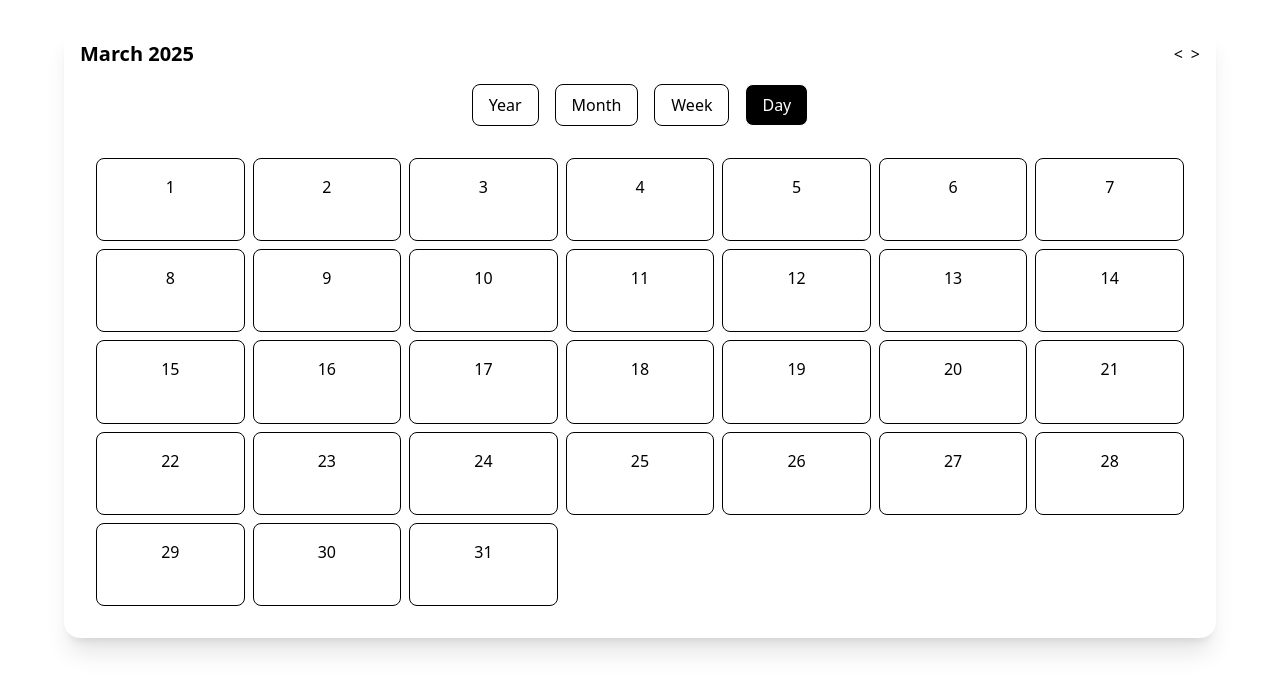
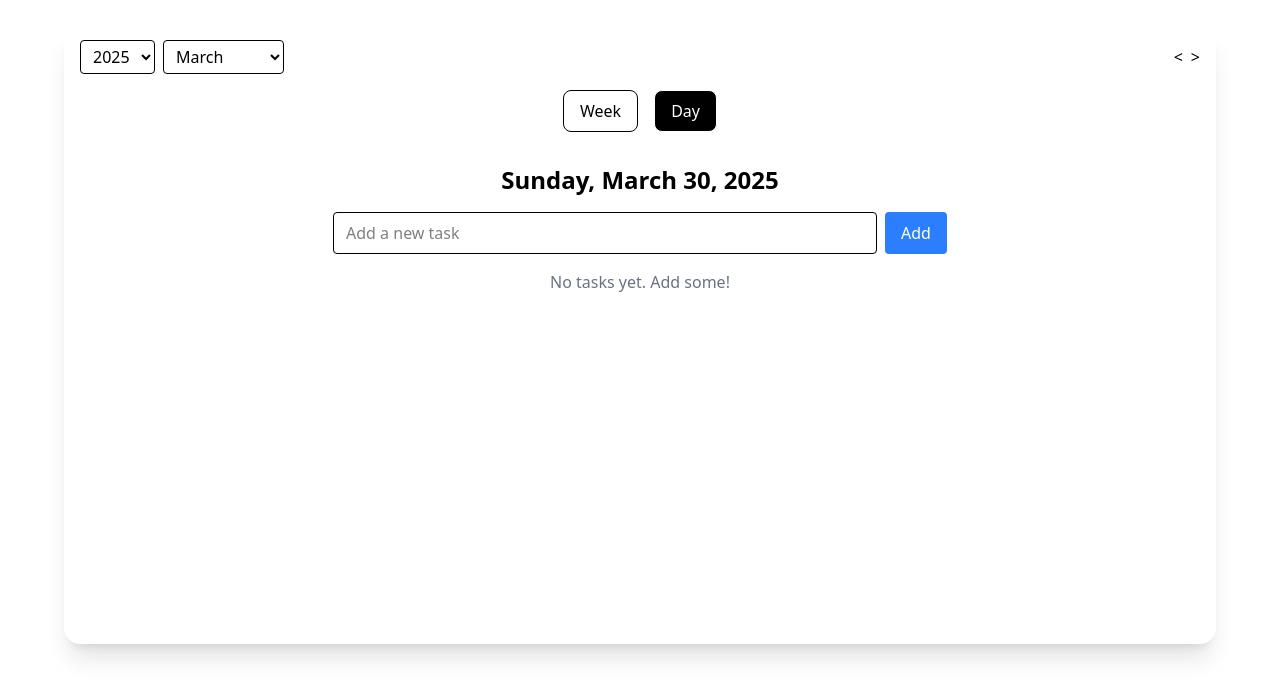
Before and after one commit to Arthur1asdf/Task-it, a React (Vite) app in the folder largeProject/frontend/: page /calender in a window 1280 px wide. Both pictures are taken after a click on the button "Day". Shown: the top 698 px of the page. Built offline with nearby package versions, Linux system fonts and the light colour scheme.

Commit message:
fix calender page

```diff
--- a/largeProject/frontend/src/pages/calender.tsx
+++ b/largeProject/frontend/src/pages/calender.tsx
@@ -3,122 +3,136 @@ import { useState } from "react";
 export default function Calendar() {
   const [view, setView] = useState("Week");
   const [date, setDate] = useState(new Date());
-  const [yearRangeStart, setYearRangeStart] = useState(new Date().getFullYear());
+  const [weekStart, setWeekStart] = useState(() => {
+    const today = new Date();
+    today.setDate(today.getDate() - today.getDay() + 1);
+    return today;
+  });
+  const [tasksByDate, setTasksByDate] = useState({});
+  const [newTask, setNewTask] = useState("");
+
+  const getDateKey = (dateObj) => dateObj.toISOString().split("T")[0];
 
   const handleViewChange = (newView) => {
+    if (newView === "Week") {
+      const newStart = new Date(date);
+      newStart.setDate(date.getDate() - date.getDay() + 1);
+      setWeekStart(newStart);
+    }
     setView(newView);
   };
 
   const handlePrev = () => {
     const newDate = new Date(date);
-    if (view === "Year") setYearRangeStart((prev) => prev - 20);
-    else if (view === "Week") newDate.setDate(date.getDate() - 7);
-    else if (view === "Day") newDate.setMonth(date.getMonth() - 1);
+    if (view === "Week") {
+      const newStart = new Date(weekStart);
+      newStart.setDate(newStart.getDate() - 7);
+      setWeekStart(newStart);
+      setDate(newStart);
+    } else if (view === "Day") newDate.setDate(date.getDate() - 1);
     setDate(newDate);
   };
 
   const handleNext = () => {
     const newDate = new Date(date);
-    if (view === "Year") setYearRangeStart((prev) => prev + 20);
-    else if (view === "Week") newDate.setDate(date.getDate() + 7);
-    else if (view === "Day") newDate.setMonth(date.getMonth() + 1);
+    if (view === "Week") {
+      const newStart = new Date(weekStart);
+      newStart.setDate(newStart.getDate() + 7);
+      setWeekStart(newStart);
+      setDate(newStart);
+    } else if (view === "Day") newDate.setDate(date.getDate() + 1);
     setDate(newDate);
   };
 
-  const renderYearView = () => {
-    const years = Array.from({ length: 20 }, (_, i) => yearRangeStart + i);
-    return (
-      <div className="grid grid-cols-5 gap-4 p-4">
-        {years.map((year) => (
-          <button
-            key={year}
-            onClick={() => {
-              setDate(new Date(year, 0, 1));
-              setView("Month");
-            }}
-            className="border rounded-lg p-4 hover:bg-gray-200"
-          >
-            {year}
-          </button>
-        ))}
-      </div>
-    );
-  };
-
-  const renderMonthView = () => {
-    const months = [
-      "January", "February", "March", "April", "May", "June",
-      "July", "August", "September", "October", "November", "December"
-    ];
-    return (
-      <div className="grid grid-cols-3 gap-4 p-4">
-        {months.map((month, index) => (
-          <button
-            key={month}
-            onClick={() => {
-              const newDate = new Date(date.getFullYear(), index, 1);
-              setDate(newDate);
-              setView("Day");
-            }}
-            className="border rounded-lg p-4 hover:bg-gray-200"
-          >
-            {month}
-          </button>
-        ))}
-      </div>
-    );
+  const addTask = () => {
+    if (newTask.trim() === "") return;
+    const key = getDateKey(date);
+    setTasksByDate((prev) => ({
+      ...prev,
+      [key]: [...(prev[key] || []), newTask.trim()]
+    }));
+    setNewTask("");
   };
 
   const renderWeekView = () => {
-    const start = new Date(date);
-    start.setDate(date.getDate() - date.getDay() + 1);
     const days = Array.from({ length: 7 }, (_, i) => {
-      const d = new Date(start);
-      d.setDate(start.getDate() + i);
+      const d = new Date(weekStart);
+      d.setDate(weekStart.getDate() + i);
       return d;
     });
 
     return (
       <div className="grid grid-cols-7 gap-2 h-[60vh]">
-        {days.map((day, index) => (
-          <div key={index} className="border rounded-lg p-2 flex flex-col">
+        {days.map((day, index) => {
+          const key = getDateKey(day);
+          return (
+            <div
+              key={index}
+              className="border rounded-lg p-2 flex flex-col cursor-pointer hover:bg-gray-100"
+              onClick={() => {
+                setDate(day);
+                setView("Day");
+              }}
+            >
               <h3 className="font-semibold mb-2 text-center">
-              {day.toLocaleDateString("en-US", { weekday: 'long' })}
+                {day.toLocaleDateString("en-US", { weekday: 'long', day: 'numeric' })}
               </h3>
+              <ul className="text-sm text-gray-700 space-y-1 overflow-auto">
+                {(tasksByDate[key] || []).map((task, i) => (
+                  <li key={i} className="truncate">• {task}</li>
+                ))}
+              </ul>
               <div className="flex-grow"></div>
             </div>
-        ))}
+          );
+        })}
       </div>
     );
   };
 
   const renderDayView = () => {
-    const year = date.getFullYear();
-    const month = date.getMonth();
-    const lastDay = new Date(year, month + 1, 0).getDate();
-    const days = Array.from({ length: lastDay }, (_, i) => i + 1);
+    const key = getDateKey(date);
+    const dayTasks = tasksByDate[key] || [];
 
     return (
-      <div className="grid grid-cols-7 gap-2 h-[60vh] p-4">
-        {days.map((day) => (
-          <div
-            key={day}
-            className="border rounded-lg p-4 text-center hover:bg-gray-100 cursor-pointer"
-            onClick={() => setDate(new Date(year, month, day))}
+      <div className="h-[60vh] p-4 overflow-y-auto">
+        <h2 className="text-2xl font-bold mb-4 text-center">
+          {date.toLocaleDateString("en-US", { weekday: 'long', year: 'numeric', month: 'long', day: 'numeric' })}
+        </h2>
+
+        <div className="mb-4 flex gap-2 justify-center">
+          <input
+            type="text"
+            value={newTask}
+            onChange={(e) => setNewTask(e.target.value)}
+            placeholder="Add a new task"
+            className="border rounded px-3 py-2 w-1/2"
+          />
+          <button
+            onClick={addTask}
+            className="bg-blue-500 text-white px-4 py-2 rounded hover:bg-blue-600"
           >
-            {day}
+            Add
+          </button>
         </div>
+
+        {dayTasks.length === 0 ? (
+          <div className="text-center text-gray-500">No tasks yet. Add some!</div>
+        ) : (
+          <ul className="space-y-2">
+            {dayTasks.map((task, index) => (
+              <li key={index} className="p-3 border rounded shadow-sm">
+                {task}
+              </li>
             ))}
+          </ul>
+        )}
       </div>
     );
   };
 
   const renderCalendar = () => {
     switch (view) {
-      case "Year":
-        return renderYearView();
-      case "Month":
-        return renderMonthView();
       case "Week":
         return renderWeekView();
       case "Day":
@@ -133,7 +147,26 @@ export default function Calendar() {
       <div className="w-full max-w-6xl bg-white shadow-xl rounded-2xl p-4">
         {/* Header */}
         <div className="flex justify-between items-center mb-4">
-          <div className="text-xl font-bold">{date.toLocaleDateString("en-US", { year: 'numeric', month: 'long' })}</div>
+          <div className="flex gap-2 items-center">
+            <select
+              value={date.getFullYear()}
+              onChange={(e) => setDate(new Date(parseInt(e.target.value), date.getMonth(), date.getDate()))}
+              className="border rounded px-2 py-1"
+            >
+              {Array.from({ length: 20 }, (_, i) => 2015 + i).map((yr) => (
+                <option key={yr} value={yr}>{yr}</option>
+              ))}
+            </select>
+            <select
+              value={date.getMonth()}
+              onChange={(e) => setDate(new Date(date.getFullYear(), parseInt(e.target.value), date.getDate()))}
+              className="border rounded px-2 py-1"
+            >
+              {[...Array(12)].map((_, i) => (
+                <option key={i} value={i}>{new Date(0, i).toLocaleString("en-US", { month: "long" })}</option>
+              ))}
+            </select>
+          </div>
           <div className="flex gap-2">
             <button onClick={handlePrev}>{"<"}</button>
             <button onClick={handleNext}>{">"}</button>
@@ -142,7 +175,7 @@ export default function Calendar() {
 
         {/* View Toggle */}
         <div className="flex justify-center gap-4 mb-4">
-          {['Year', 'Month', 'Week', 'Day'].map((v) => (
+          {['Week', 'Day'].map((v) => (
             <button
               key={v}
               onClick={() => handleViewChange(v)}
```
Lines whose indentation alone changed are shown as unchanged.
